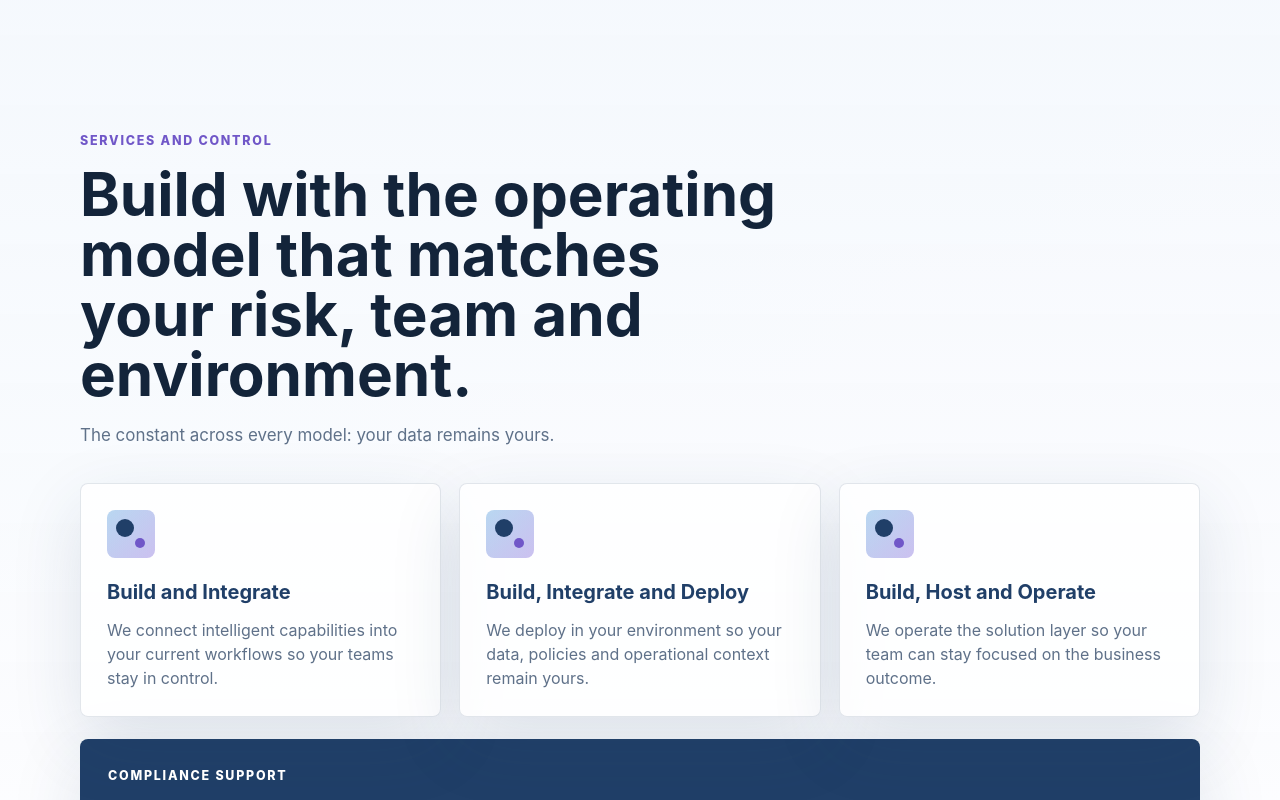
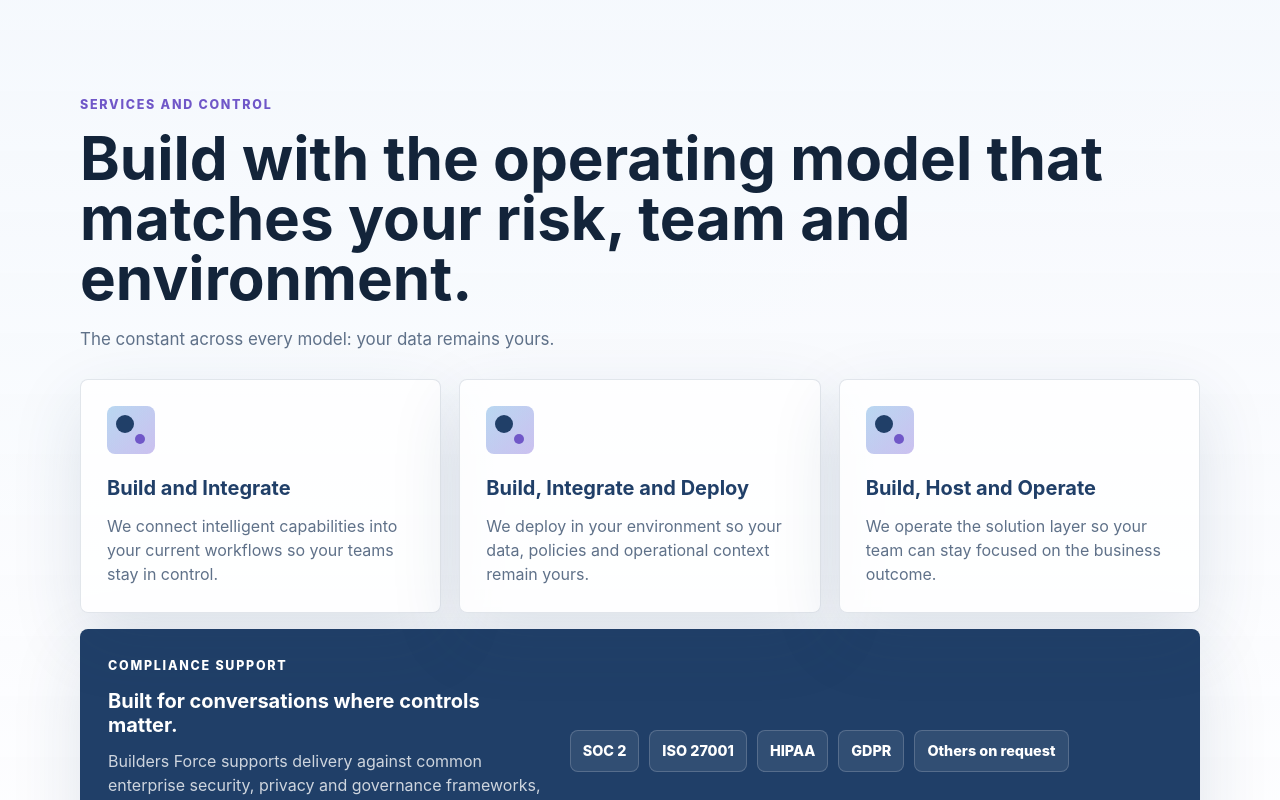
Before and after one commit to AmruthSrivatsan/BuildersForceWebsite, a React (Vite) app: page / in a window 1280 px wide. Shown: the part 5760-6560 px from the top of the page. Built offline with nearby package versions, Linux system fonts and the light colour scheme.

Commit message:
Adjust services section spacing

```diff
--- a/src/styles.css
+++ b/src/styles.css
@@ -743,6 +743,18 @@ blockquote cite {
   grid-template-columns: repeat(3, minmax(0, 1fr));
 }
 
+.services .section-inner {
+  padding-block: clamp(64px, 8vw, 96px);
+}
+
+.services .section-header {
+  max-width: 1040px;
+}
+
+.services .service-grid {
+  margin-top: 26px;
+}
+
 .service-glyph {
   display: block;
   width: 48px;
@@ -788,7 +800,7 @@ blockquote cite {
   grid-template-columns: minmax(260px, 0.72fr) 1fr;
   gap: 28px;
   align-items: center;
-  margin-top: 22px;
+  margin-top: 16px;
   padding: 28px;
   border-radius: 8px;
   background: var(--navy);
```
